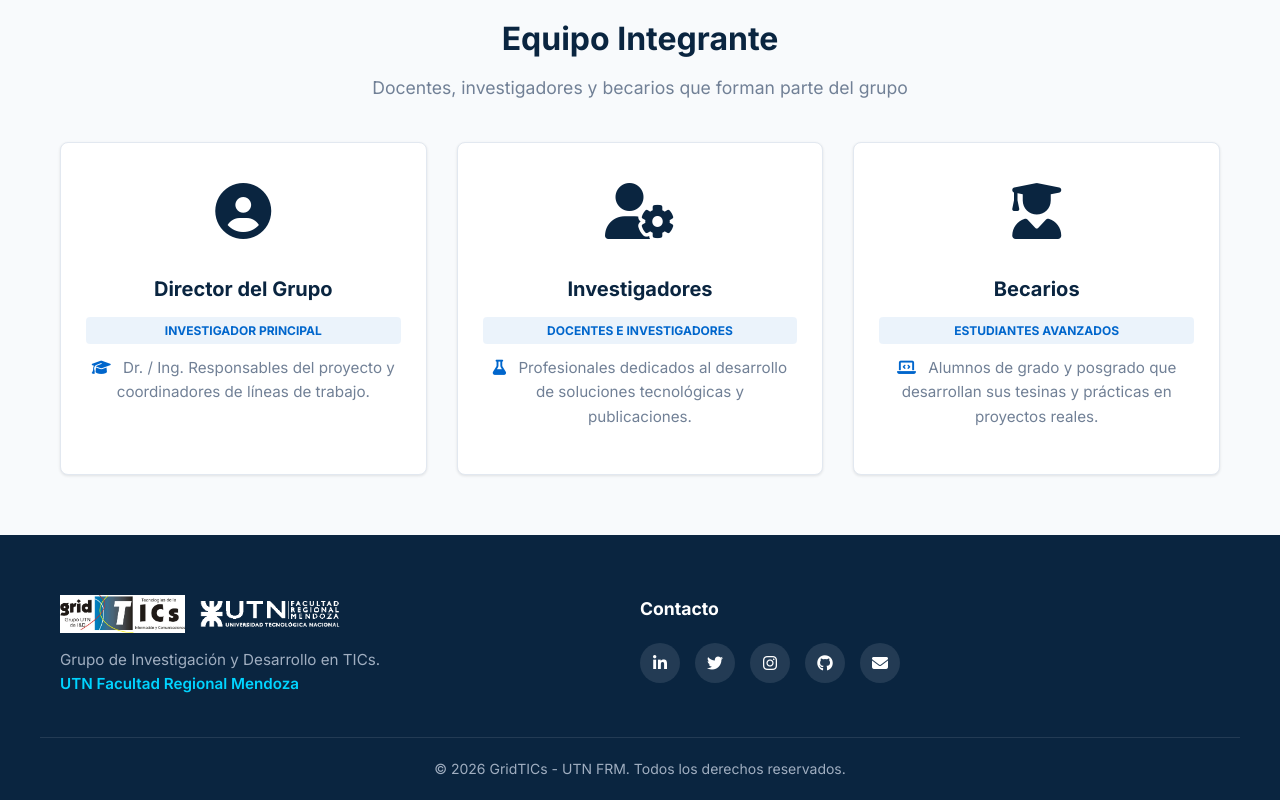
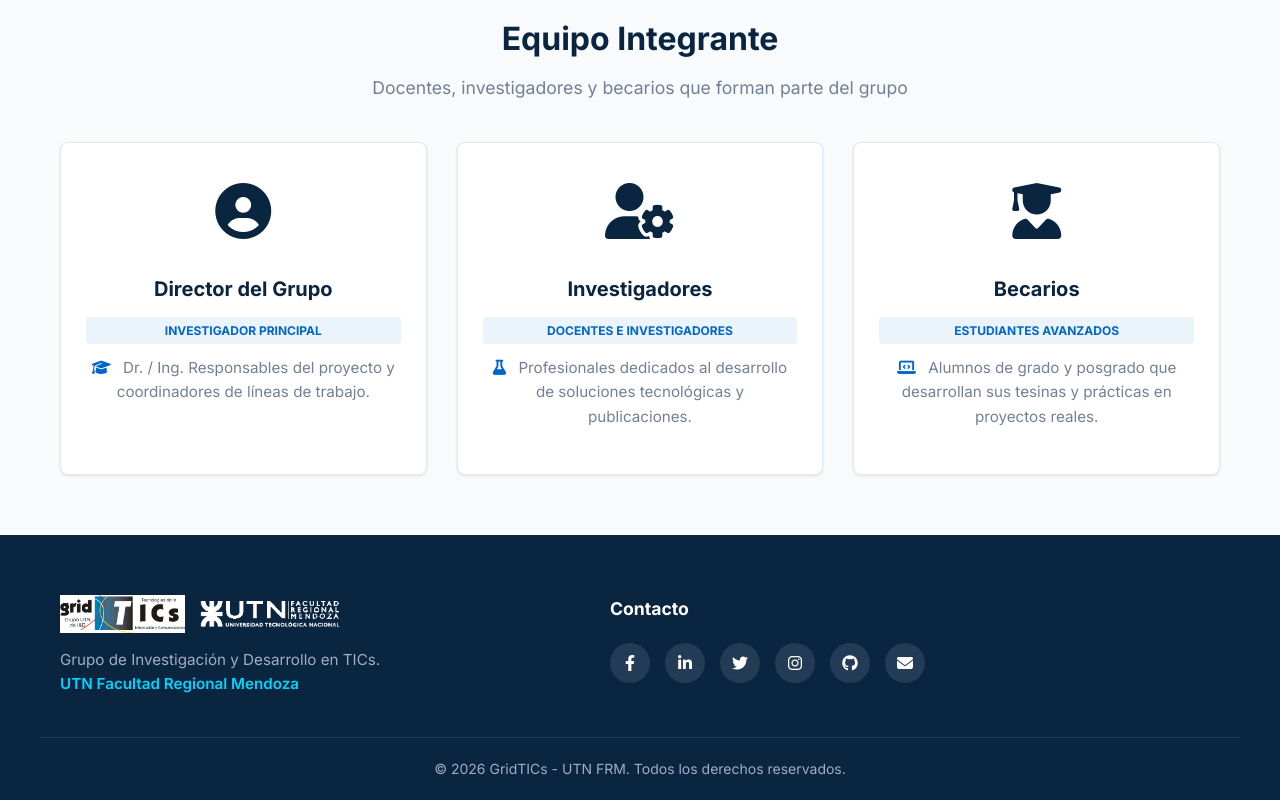
Before and after one commit to GridTICs/gridtics_website_project, a plain HTML site: page institucional.html in a window 1280 px wide. Shown: the part 628-1428 px from the top of the page. Drawn offline with Linux system fonts and the light colour scheme; files whose address does not match are found by name.

Commit message:
Update institucional.html

```diff
--- a/institucional.html
+++ b/institucional.html
@@ -111,18 +111,18 @@
                 <span class="footer-university">UTN Facultad Regional Mendoza</span></p>
             </div>
 
-            <div class="footer-social">
+<div class="footer-social">
                 <h4>Contacto</h4>
                 <div class="social-icons">
-                    <a href="https://www.linkedin.com/company/gridtics" target="_blank" aria-label="LinkedIn"><i class="fa-brands fa-linkedin-in"></i></a>
-                    <a href="https://twitter.com" target="_blank" aria-label="X (Twitter)"><i class="fa-brands fa-twitter"></i></a>
-                    <a href="https://instagram.com" target="_blank" aria-label="Instagram"><i class="fa-brands fa-instagram"></i></a>
+                    <a href="https://www.facebook.com/gridtics/" target="_blank" aria-label="Facebook"><i class="fa-brands fa-facebook-f"></i></a>
+                    <a href="https://www.linkedin.com/company/gridtics/" target="_blank" aria-label="LinkedIn"><i class="fa-brands fa-linkedin-in"></i></a>
+                    <a href="https://x.com/GridTICs" target="_blank" aria-label="X (Twitter)"><i class="fa-brands fa-twitter"></i></a>
+                    <a href="https://www.instagram.com/utn_gridtics/" target="_blank" aria-label="Instagram"><i class="fa-brands fa-instagram"></i></a>
                     <a href="https://github.com" target="_blank" aria-label="GitHub"><i class="fa-brands fa-github"></i></a>
-                    <a href="mailto:info@gridtics.utn.edu.ar" aria-label="Email"><i class="fa-solid fa-envelope"></i></a>
+                    <a href="mailto:info@gridtics.utn.edu.ar" target="_blank" aria-label="Email"><i class="fa-solid fa-envelope"></i></a>
                 </div>
             </div>
         </div>
-
         <div class="footer-bottom text-center">
             <p>&copy; 2026 GridTICs - UTN FRM. Todos los derechos reservados.</p>
         </div>
```
